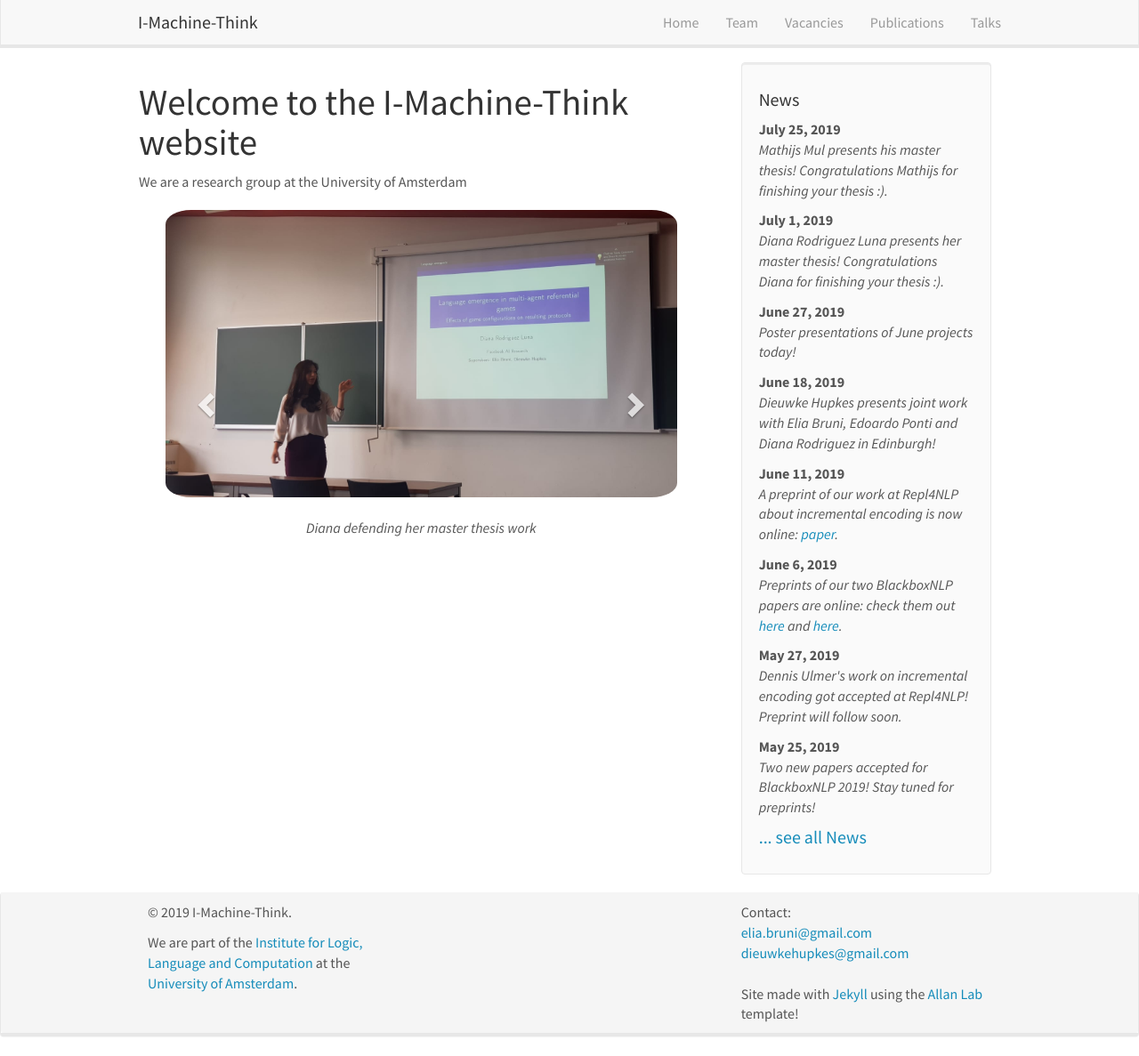
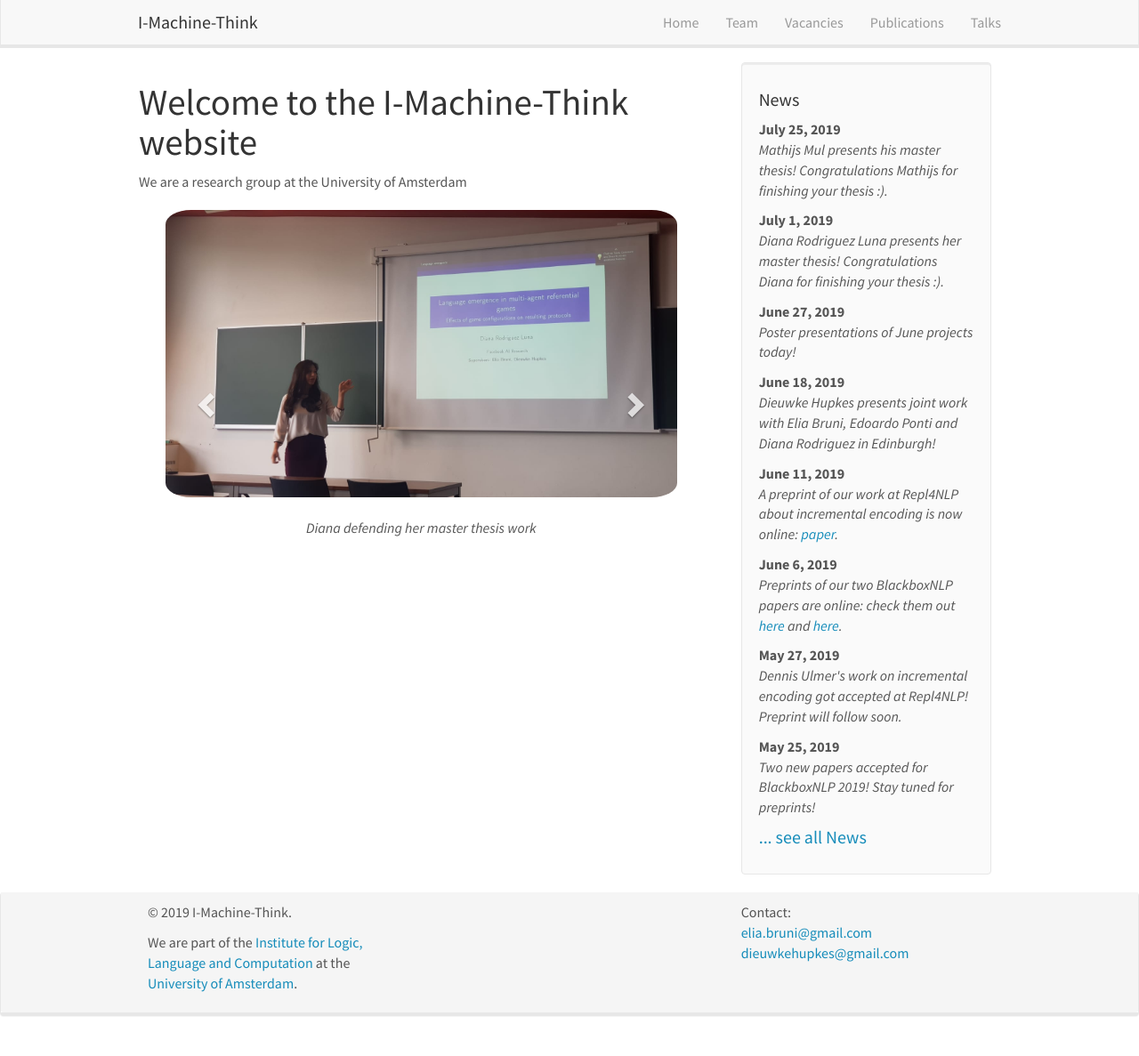
Before and after one commit to i-machine-think/i-machine-think.github.io, a Jekyll site: the page built from _pages/home.md, in a window 1280 px wide and 1187 px high. Shown: the whole window at 89% size. Built offline with Jekyll 4.4.1, drawn with Linux system fonts in a browser that asks for light colours; nearby versions of some CDN libraries; some of the changed lines change nothing that is shown.

```diff
--- a/_includes/footer.html
+++ b/_includes/footer.html
@@ -16,8 +16,8 @@
 					Contact:<br />
                     <a href="mailto:elia.bruni@gmail.com">elia.bruni@gmail.com</a><br>
                     <a href="mailto:dieuwkehupkes@gmail.com">dieuwkehupkes@gmail.com</a>
-                    <br><br>Site made with <a href="https://jekyllrb.com">Jekyll</a> using the <a
-							href="https://www.allanlab.org/">Allan Lab</a> template!
+                    <!--<br><br>Site made with <a href="https://jekyllrb.com">Jekyll</a> using the <a-->
+							<!--href="https://www.allanlab.org/">Allan Lab</a> template!-->
 				</div>
 			</div>
 		</div>
```
